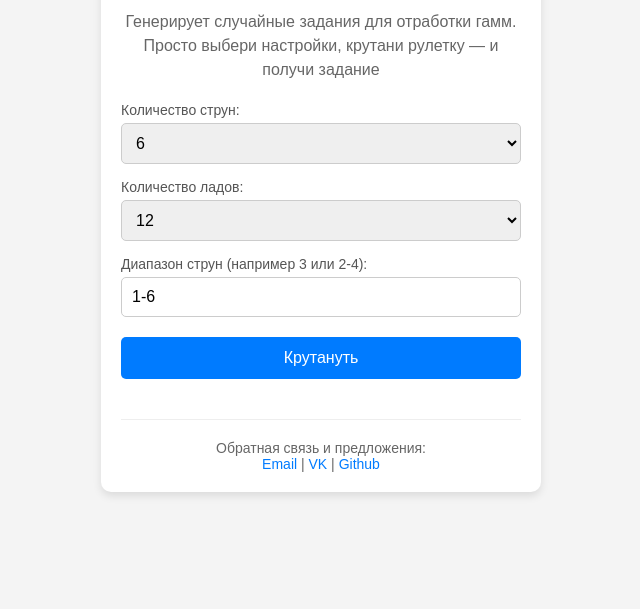
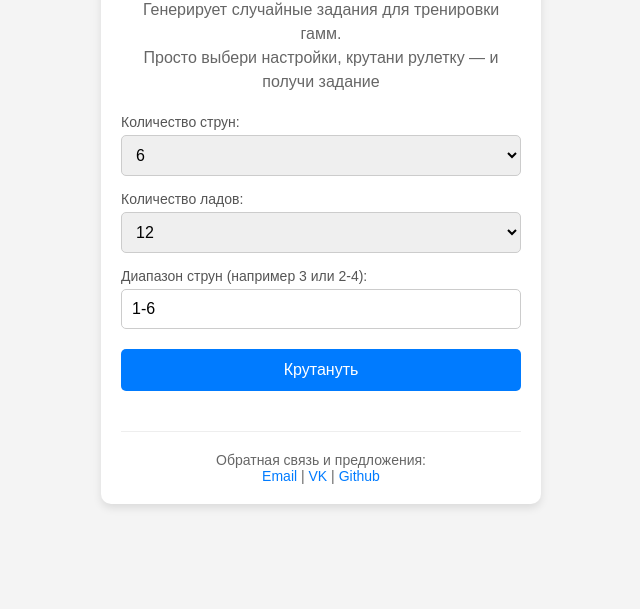
Before and after one commit to OliverWall/guitar-fretty-spin, a plain HTML site: page index.html in a window 1280 px wide. Shown: the part 191-800 px from the top of the page, without its empty margins (319-959 px from the left). Drawn offline with Linux system fonts and the light colour scheme.

Commit message:
Update title and description

```diff
--- a/index.html
+++ b/index.html
@@ -3,8 +3,8 @@
 <head>
     <meta charset="UTF-8">
     <meta name="viewport" content="width=device-width, initial-scale=1.0">
-    <title>Фретти-Спин - гитарный рандомайзер заданий для тернировки гамм - (Guitar fretty spin)</title>
-    <meta name="description" content="Фретти-Спин (Guitar Fretty Spin) генерирует случайные задания для отработки гамм. Просто выбери настройки, крутани рулетку — и получи задание" />
+    <title>Фретти-Спин - гитарный рандомайзер заданий для тренировки гамм - (Guitar fretty spin)</title>
+    <meta name="description" content="Фретти-Спин (Guitar Fretty Spin) генерирует случайные задания для тренировки гамм. Просто выбери настройки, крутани рулетку — и получи задание" />
     <style>
         body {
             font-family: Arial, sans-serif;
@@ -114,7 +114,7 @@
 <body>
     <div class="container">
         <h1>Фретти-Спин</h1>
-        <p class="description">Генерирует случайные задания для отработки гамм. </br/> Просто выбери настройки, крутани рулетку — и получи задание</p>
+        <p class="description">Генерирует случайные задания для тренировки гамм. </br/> Просто выбери настройки, крутани рулетку — и получи задание</p>
         <form id="guitarForm">
             <div class="form-group">
                 <div class="form-row">
```
